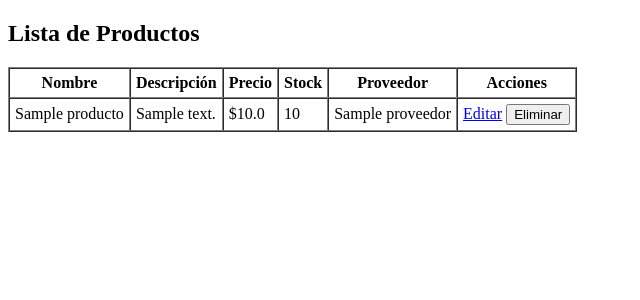
After one commit to Miliki22/Proyecto_Suministros, a Flask app: page /productos in a window 1280 px wide. The commit adds this page. Shown: the top 300 px of the page, without its empty margins (0-640 px from the left). Run offline with Flask 3, Linux system fonts and the light colour scheme; a user stored in the database is signed in; tables that the repository leaves empty hold one stand-in row (values such as "Sample post").

Commit message:
Implemento vistas y acciones para listar, editar y eliminar productos. Actualizo dashboards para admin y usuarios

```diff
--- a/app/routes.py
+++ b/app/routes.py
@@ -18,6 +18,13 @@ def dashboard():
         return render_template('admin_dashboard.html')  # Renderiza la plantilla admin_dashboard.html si el usuario es administrador
     else:
         return render_template('user_dashboard.html')   # Renderiza la plantilla user_dashboard.html si el usuario es un usuario normal
+
+@main.route('/productos')
+@login_required
+def listar_productos():
+    productos = Producto.query.all()
+    return render_template('listar_productos.html', productos=productos)
+
 
 @main.route('/registrar_producto', methods=['GET', 'POST'])
 @login_required
@@ -43,3 +50,41 @@ def registrar_producto():
         return redirect(url_for('main.dashboard'))
 
     return render_template('registrar_producto.html', form=form)
+
+@main.route('/eliminar_producto/<int:id>', methods=['POST'])
+@login_required
+def eliminar_producto(id):
+    if current_user.role != 'admin':
+        flash('Acceso denegado')
+        return redirect(url_for('main.dashboard'))
+
+    producto = Producto.query.get_or_404(id)
+    db.session.delete(producto)
+    db.session.commit()
+    flash(f'Producto "{producto.nombre}" eliminado correctamente.')
+    return redirect(url_for('main.listar_productos'))
+
+@main.route('/editar_producto/<int:id>', methods=['GET', 'POST'])
+@login_required
+def editar_producto(id):
+    if current_user.role != 'admin':
+        flash('Acceso denegado')
+        return redirect(url_for('main.dashboard'))
+
+    producto = Producto.query.get_or_404(id)
+    form = ProductoForm(obj=producto)  # Rellena el formulario con los datos existentes
+
+    form.proveedor_id.choices = [(p.id, p.nombre) for p in Proveedor.query.all()]
+
+    if form.validate_on_submit():
+        producto.nombre = form.nombre.data
+        producto.descripcion = form.descripcion.data
+        producto.precio = form.precio.data
+        producto.stock = form.stock.data
+        producto.proveedor_id = form.proveedor_id.data
+
+        db.session.commit()
+        flash(f'Producto "{producto.nombre}" actualizado correctamente.')
+        return redirect(url_for('main.listar_productos'))
+
+    return render_template('editar_producto.html', form=form, producto=producto)
--- /dev/null
+++ b/app/templates/listar_productos.html
@@ -0,0 +1,45 @@
+{% extends 'base.html' %}
+{% block title %}Lista de Productos{% endblock %}
+
+{% block content %}
+<h2>Lista de Productos</h2>
+
+{% if productos %}
+  <table border="1" cellpadding="5" cellspacing="0">
+    <thead>
+      <tr>
+        <th>Nombre</th>
+        <th>Descripción</th>
+        <th>Precio</th>
+        <th>Stock</th>
+        <th>Proveedor</th>
+        {% if current_user.role == 'admin' %}
+          <th>Acciones</th>
+        {% endif %}
+      </tr>
+    </thead>
+    <tbody>
+      {% for producto in productos %}
+      <tr>
+        <td>{{ producto.nombre }}</td>
+        <td>{{ producto.descripcion }}</td>
+        <td>${{ producto.precio }}</td>
+        <td>{{ producto.stock }}</td>
+        <td>{{ producto.proveedor.nombre }}</td>
+        {% if current_user.role == 'admin' %}
+          <td>
+            <a href="{{ url_for('main.editar_producto', id=producto.id) }}">Editar</a>
+            <form action="{{ url_for('main.eliminar_producto', id=producto.id) }}" method="POST" style="display:inline;">
+                <button type="submit" onclick="return confirm('¿Estás seguro de que deseas eliminar este producto?')">Eliminar</button>
+            </form>
+          </td>
+        {% endif %}
+      </tr>
+      {% endfor %}
+    </tbody>
+  </table>
+{% else %}
+  <p>No hay productos registrados.</p>
+{% endif %}
+
+{% endblock %}
```
Also changed, not shown: app/templates/admin_dashboard.html (+8 -2 lines), app/templates/editar_producto.html (added, +20 -0 lines), app/templates/user_dashboard.html (+8 -3 lines).
